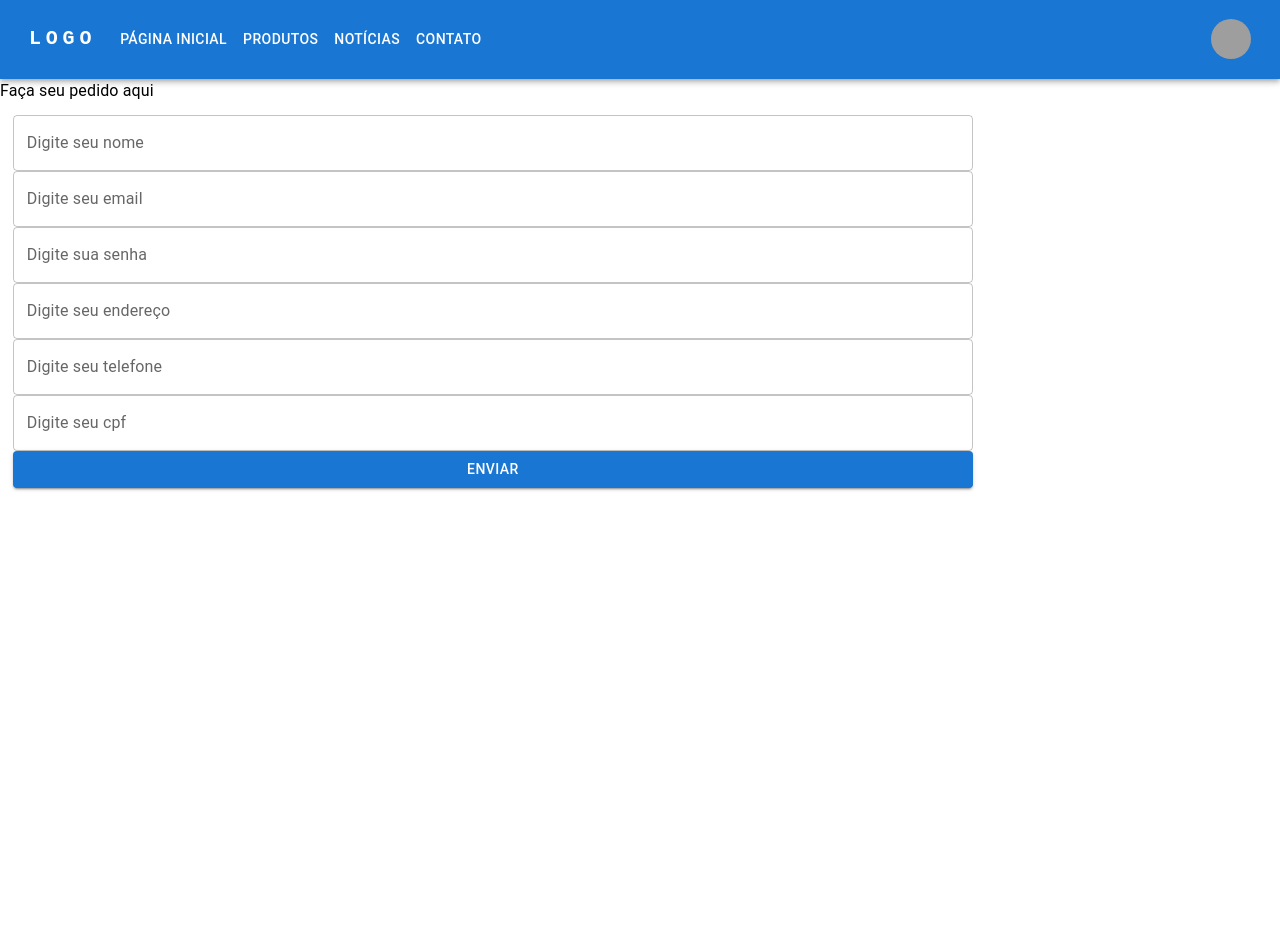
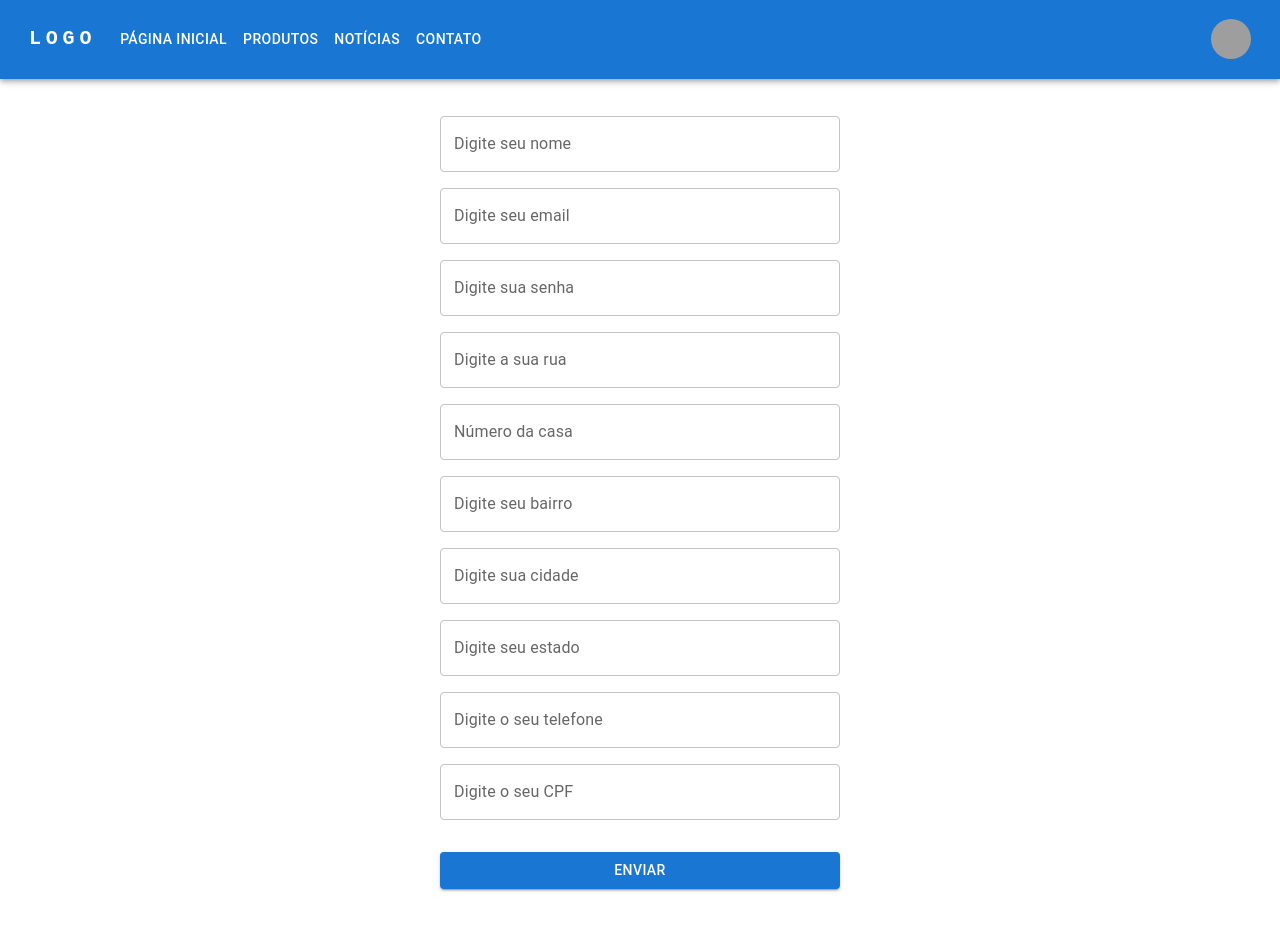
Before and after one commit to misasoares/rapidoms-front, a React (Vite) app: page /order in a window 1280 px wide. Shown: the top 930 px of the page. Before the commit the page ends 800 px from the top, so only its background shows below. Built offline with nearby package versions, Linux system fonts and the light colour scheme; grey boxes are pictures that could not be loaded.

Commit message:
criar usuario

```diff
--- a/package.json
+++ b/package.json
@@ -19,6 +19,8 @@
     "axios": "^1.6.1",
     "react": "^18.2.0",
     "react-dom": "^18.2.0",
+    "react-input-mask": "^2.0.4",
+    "react-number-format": "^5.3.1",
     "react-redux": "^8.1.3",
     "react-router-dom": "^6.18.0",
     "redux": "^4.2.1",
@@ -28,6 +30,7 @@
   "devDependencies": {
     "@types/react": "^18.2.15",
     "@types/react-dom": "^18.2.7",
+    "@types/react-input-mask": "^3.0.5",
     "@typescript-eslint/eslint-plugin": "^6.0.0",
     "@typescript-eslint/parser": "^6.0.0",
     "@vitejs/plugin-react": "^4.0.3",
--- a/src/components/CardBateria.tsx
+++ b/src/components/CardBateria.tsx
@@ -1,10 +1,10 @@
+import { Button } from "@mui/material";
 import Card from "@mui/material/Card";
-import CardActions from "@mui/material/CardActions";
+
 import CardContent from "@mui/material/CardContent";
-import Button from "@mui/material/Button";
+
 import Typography from "@mui/material/Typography";
 import styled from "styled-components";
-import { useNavigate } from "react-router-dom";
 
 interface CardProps {
   img: string;
@@ -20,9 +20,8 @@ const ImgStyled = styled.img`
 `;
 
 export default function CardBateria(props: CardProps) {
-  const navigate = useNavigate()
   return (
-    <Card >
+    <Card>
       <ImgStyled src={props.img} />
       <CardContent>
         <Typography gutterBottom variant="h5" component="div">
@@ -34,10 +33,10 @@ export default function CardBateria(props: CardProps) {
           {props.warranty} meses de garantia <br />
           R${props.price},00.
         </Typography>
+        <Button variant="outlined" size="small">
+          Pedir bateria
+        </Button>
       </CardContent>
-      <CardActions>
-        <Button onClick={()=>navigate('/order')} variant="outlined" size="small">Pedir bateria</Button>
-      </CardActions>
     </Card>
   );
 }
--- /dev/null
+++ b/src/config/services/user.service.ts
@@ -0,0 +1,21 @@
+/* eslint-disable @typescript-eslint/no-explicit-any */
+import { CreateUser } from "../../pages/Order";
+import apiService from "./api.service";
+
+export async function createUserAPI(data:CreateUser){
+    try {
+        const resposta = await apiService.post('/users', data)
+
+        return {
+            message: resposta.data?.message,
+            code: resposta.data?.code,
+            data: resposta.data?.data,
+          };
+    } catch (error:any) {
+        return {
+            message: error.response.data?.message,
+            code: error.response.data?.code,
+            data: error.response.data?.data,
+          };
+    }
+}
--- a/src/pages/Order.tsx
+++ b/src/pages/Order.tsx
@@ -1,46 +1,92 @@
-import { Button, TextField, Typography } from "@mui/material";
+import { Box, Button, Container, TextField, Typography } from "@mui/material";
 import { FormStyled } from "../components/LoginStyled";
+import { useAppDispatch, useAppSelector } from "../store/hooks";
+import { PatternFormat } from "react-number-format";
+import { createUserAPI } from "../config/services/user.service";
+import { logado } from "../store/modules/user/userSlice";
 
 export interface CreateUser {
   name: string;
   email: string;
-  address: string;
+  rua: string;
+  numeroDaCasa: number;
+  bairro: string;
+  cidade: string;
+  estado: string;
   password: string;
   phone: string;
   cpf: string;
 }
 
 export default function Order() {
-  function handleCreateUserSubmit(e: React.FormEvent<HTMLFormElement>) {
+  const userRedux = useAppSelector((state) => state.user);
+  const dispatch = useAppDispatch();
+
+  async function handleCreateUserSubmit(e: React.FormEvent<HTMLFormElement>) {
     e.preventDefault();
 
     const user: CreateUser = {
       name: e.currentTarget.nome.value,
       email: e.currentTarget.email.value,
-      address: e.currentTarget.address.value,
+      rua: e.currentTarget.rua.value,
+      numeroDaCasa: parseInt(e.currentTarget.numeroDaCasa.value),
+      bairro: e.currentTarget.bairro.value,
+      cidade: e.currentTarget.cidade.value,
+      estado: e.currentTarget.estado.value,
       password: e.currentTarget.password.value,
       phone: e.currentTarget.phone.value,
       cpf: e.currentTarget.cpf.value,
     };
-    console.log(user);
+    const res = await createUserAPI(user);
+
+    if (res.code === 201) {
+      dispatch(logado(res.data));
+    }
   }
 
   return (
     <>
-      <Typography>Faça seu pedido aqui</Typography>
+      <Container maxWidth="sm" sx={{ display: "flex", flexDirection: "column", alignItems: "center", height: "100vh", my: 4 }}>
+        {userRedux.id === "" ? (
+          <FormStyled onSubmit={(e) => handleCreateUserSubmit(e)} style={{ display: "flex", flexDirection: "column", alignItems: "center", width: "100%" }}>
+            <Box width="100%" maxWidth={400} sx={{ display: "flex", flexDirection: "column", gap: 2 }}>
+              <TextField id="outlined-basic" name="nome" label="Digite seu nome" variant="outlined" fullWidth />
+              <TextField id="outlined-basic" type="email" name="email" label="Digite seu email" variant="outlined" fullWidth />
+              <TextField id="outlined-basic" type="password" name="password" label="Digite sua senha" variant="outlined" fullWidth />
+              <TextField id="outlined-basic" name="rua" label="Digite a sua rua" variant="outlined" fullWidth />
+              <TextField id="outlined-basic" name="numeroDaCasa" type="number" label="Número da casa" variant="outlined" fullWidth />
+              <TextField id="outlined-basic" name="bairro" label="Digite seu bairro" variant="outlined" fullWidth />
+              <TextField id="outlined-basic" name="cidade" label="Digite sua cidade" variant="outlined" fullWidth />
+              <TextField id="outlined-basic" name="estado" label="Digite seu estado" variant="outlined" fullWidth />
+              <PatternFormat name="phone" label="Digite o seu telefone" format="+55 (##) # ####-####" customInput={TextField} />
+              <PatternFormat name="cpf" label="Digite o seu CPF" format="###.###.###-##" customInput={TextField} />
 
-      <FormStyled onSubmit={(e) => handleCreateUserSubmit(e)}>
-        <TextField id="outlined-basic" name="nome" label="Digite seu nome" variant="outlined"></TextField>
-        <TextField id="outlined-basic" type="email" name="email" label="Digite seu email" variant="outlined"></TextField>
-        <TextField id="outlined-basic" type="password" name="password" label="Digite sua senha" variant="outlined"></TextField>
-        <TextField id="outlined-basic" name="address" label="Digite seu endereço" variant="outlined"></TextField>
-        <TextField id="outlined-basic" name="phone" label="Digite seu telefone" variant="outlined"></TextField>
-        <TextField id="outlined-basic" name="cpf" label="Digite seu cpf" variant="outlined"></TextField>
+              <Button type="submit" variant="contained" sx={{ mt: 2 }}>
+                Enviar
+              </Button>
+            </Box>
+          </FormStyled>
+        ) : (
+          <div>
+            <Typography variant="h4" component="h1" textAlign="center" sx={{ mb: 4 }}>
+              Confira seus dados:
+            </Typography>
+            <div style={{ border: "1px solid #c0c0c0", borderRadius: "10px", padding: "10px" }}>
+              <Typography>Nome: {userRedux.name}</Typography>
+              <Typography>Rua: {userRedux.rua}</Typography>
+              <Typography>Numero da casa: {userRedux.numeroDaCasa}</Typography>
+              <Typography>Bairro: {userRedux.bairro}</Typography>
+              <Typography>Cidade: {userRedux.cidade}</Typography>
+              <Typography>Telefone: {userRedux.phone}</Typography>
+              <Typography>CPF: {userRedux.cpf}</Typography>
+            </div>
 
-        <Button type="submit" variant="contained">
-          Enviar
-        </Button>
-      </FormStyled>
+            <Typography variant="h6" component="h1" textAlign="center" sx={{ mb: 4, mt: 4 }}>
+              Está tudo certo?
+            </Typography>
+          </div>
+        )}
+      </Container>
     </>
   );
 }
--- /dev/null
+++ b/src/store/modules/order/orderSlice.ts
@@ -0,0 +1,31 @@
+import { createSlice } from "@reduxjs/toolkit";
+import type { PayloadAction } from "@reduxjs/toolkit";
+
+
+export interface OrderType{
+    userId:string
+    batteryId:string
+}
+
+const initialState: OrderType = {
+    userId:"",
+    batteryId:""
+}
+
+const orderSlice = createSlice({
+    name:'order',
+    initialState,
+    reducers:{
+        criarPedido(state, action:PayloadAction<OrderType>){
+            state.userId = action.payload.userId
+            state.batteryId = action.payload.batteryId
+
+        },
+        limparPedido(){
+            return initialState
+        }
+    }
+})
+
+export const { criarPedido, limparPedido} = orderSlice.actions
+export default orderSlice.reducer
--- a/src/store/modules/rootReducer.ts
+++ b/src/store/modules/rootReducer.ts
@@ -3,10 +3,12 @@ import userSlice from "./user/userSlice";
 import productsSlice from "./products/productsSlice";
 import carsSlice from "./cars/carsSlice";
 import factoriesSlice from "./factories/factoriesSlice";
+import orderSlice from "./order/orderSlice";
 
 export default combineReducers({
   user: userSlice,
   products: productsSlice,
   cars: carsSlice,
-  factories: factoriesSlice
+  factories: factoriesSlice,
+  order:orderSlice
 });
--- a/src/store/modules/user/userSlice.ts
+++ b/src/store/modules/user/userSlice.ts
@@ -5,7 +5,11 @@ export interface UserType {
   id: string;
   name: string;
   email: string;
-  address: string;
+  rua: string;
+  numeroDaCasa: number
+  bairro: string
+  cidade:string
+  estado:string
   phone: string;
   cpf: string;
   token: string;
@@ -15,7 +19,11 @@ const initialState: UserType = {
   id: "",
   name: "",
   email: "",
-  address: "",
+  rua: "",
+  numeroDaCasa:-1,
+  bairro:"",
+  cidade:"",
+  estado:"",
   phone: "",
   cpf: "",
   token: "",
@@ -29,7 +37,11 @@ const userSlice = createSlice({
       state.id = action.payload.id;
       state.name = action.payload.name;
       state.email = action.payload.email;
-      state.address = action.payload.address;
+      state.rua = action.payload.rua;
+      state.numeroDaCasa = action.payload.numeroDaCasa
+      state.bairro = action.payload.bairro
+      state.cidade = action.payload.cidade
+      state.estado = action.payload.estado
       state.phone = action.payload.phone;
       state.cpf = action.payload.cpf;
       state.token = action.payload.token;
--- a/src/store/store.ts
+++ b/src/store/store.ts
@@ -7,6 +7,7 @@ const persistConfig = {
   key: "rapido-ms",
   version: 1,
   storage,
+  blacklist: ['order']
 };
 
 const persistedReducer = persistReducer(persistConfig, rootReducer);
```
Also changed, not shown: src/pages/Products.tsx (+6 -3 lines), 1 other file (tests, documents, lock files or other folders).
